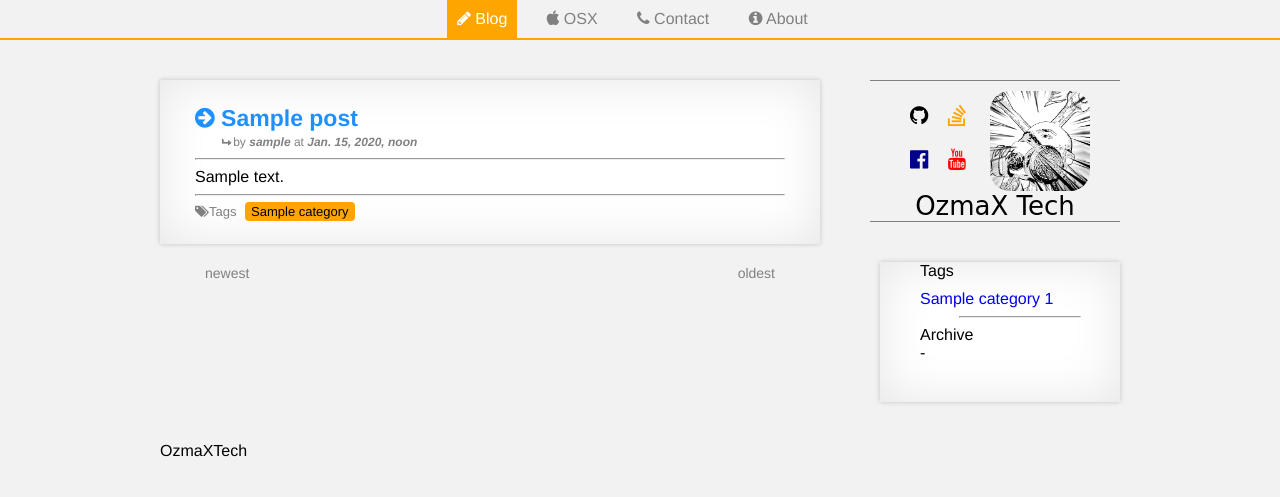
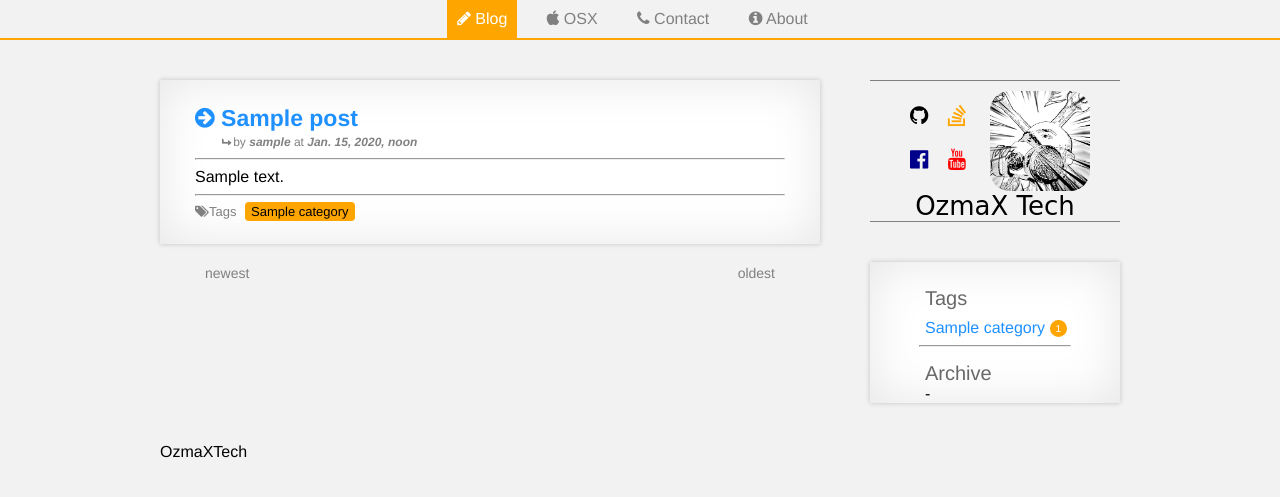
Before and after one commit to ozmax/ozmaxweb, a Django app: page /blog/ in a window 1280 px wide. Shown: the top 497 px of the page. Run offline with Django 3.2, Linux system fonts and the light colour scheme; tables that the repository leaves empty hold one stand-in row (values such as "Sample post"); some libraries are stand-ins or nearby versions; some web fonts are replaced.

Commit message:
small improvements at blog

```diff
--- a/ozmaxweb/blog/static/css/blog.css
+++ b/ozmaxweb/blog/static/css/blog.css
@@ -1,19 +1,3 @@
-.blog_sidebar{
-    width: 200px;
-    float: right;
-    margin: 40px auto;
-    background-color: white;
-    -webkit-box-shadow: 0 0 4px rgba(0, 0, 0, 0.2), inset 0 0 50px rgba(0, 0, 0, 0.1);
-    -moz-box-shadow: 0 0 4px rgba(0, 0, 0, 0.2), inset 0 0 50px rgba(0, 0, 0, 0.1);
-    box-shadow: 0 0 5px rgba(0, 0, 0, 0.2), inset 0 0 50px rgba(0, 0, 0, 0.1);
-    padding-bottom: 40px;
-    padding-left: 40px;
-}
-
-.blog_sidebar a{
-    text-decoration: none;
-}
-
 .all_posts{
     width: 660px;
     float: left;
@@ -57,7 +41,7 @@
 }
 
 .tags{
-    color: grey;
+    color: gray;
 }
 
 .tag_category{
@@ -73,7 +57,6 @@
 
 .pagination{
     margin-top: 20px;
-    margin-bottom: 20px;
 }
 
 .newer_posts{
@@ -88,10 +71,10 @@
 
 .older_posts a, .newer_posts a{
     text-decoration: none;
-    color: grey;
+    color: gray;
     font-size: 14px;
 }
 
-.sidebar_category{
-    padding-top: 10px;
+.older_posts a:hover, .newer_posts a:hover{
+    color: dimgray;
 }
--- a/ozmaxweb/blog/templates/blog/home.html
+++ b/ozmaxweb/blog/templates/blog/home.html
@@ -4,6 +4,8 @@
 {% block title %} Home {% endblock %}
 {% block extra_css %}
     <link rel="stylesheet" type="text/css" href="{% static 'css/blog.css' %}">
+    <link rel="stylesheet" type="text/css" href="{% static 'css/sidebar.css' %}">
+
 {% endblock %}
 
 {% block content %}
@@ -11,13 +13,13 @@
 	   {% for post in posts %}
             <div class="post">
                 <div class="post_title">
-                    <a href="{{post.slug}}">
-                    <span class="title_head"><i class="fa fa-arrow-circle-right"></i> {{post.title}}</span>
-                    <br>
-                    <span class="subheader">
+                    <a href="{{ post.slug }}">
+                        <span class="title_head"><i class="fa fa-arrow-circle-right"></i> {{ post.title }}</span>
+                        <br>
+                        <span class="subheader">
                         <i class="fa fa-level-up fa-rotate-90"></i>
                         by
-                        <span class="author">{{post.author.nickname}}</span>
+                        <span class="author">{{ post.author.nickname }}</span>
                         at
                         <span class="created_at">{{ post.created_at }}</span>
                         </span>
```
